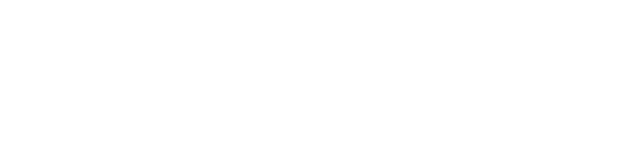
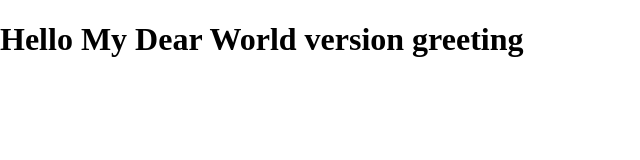
Before and after one commit to MediaExpres/template-test, a plain HTML site: page index.html in a window 1280 px wide. Shown: the whole page, without its empty margins (0-640 px from the left). Drawn offline with Linux system fonts and the light colour scheme.

Commit message:
added my version of Hello World

```diff
--- a/index.html
+++ b/index.html
@@ -12,6 +12,7 @@
     <link rel="stylesheet" href="style.css">
 </head>
 <body>
+    <h1>Hello My Dear World version greeting</h1>
      <!-- Script -->
     <script src="script.js"></script>
 </body>
```
